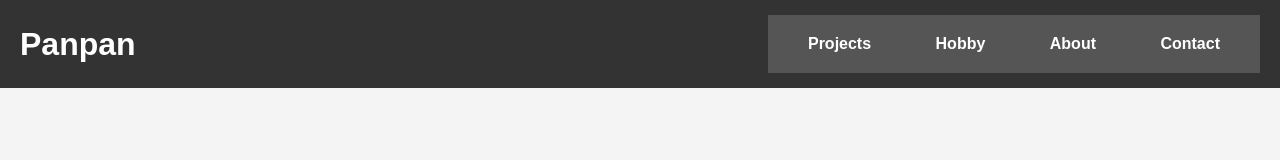
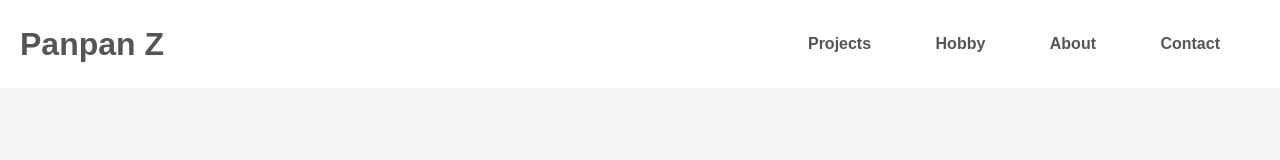
Before and after one commit to nierang/nierang.github.io, a plain HTML site: page index.html in a window 1280 px wide. Drawn offline with Linux system fonts and the light colour scheme.

Commit message:
Update index.html

```diff
--- a/index.html
+++ b/index.html
@@ -13,7 +13,7 @@
         }
 
         header {
-            background-color: #333;
+            background-color: #fff;
             padding: 15px 20px;
             display: flex;
             justify-content: space-between;
@@ -21,34 +21,30 @@
         }
 
         header h1 {
-            color: #fff;
+            color: #555;
             margin: 0;
         }
 
         nav {
             text-align: right;
-            background-color: #555;
+            background-color: #fff;
             padding: 10px;
         }
 
         nav a {
             text-decoration: none;
-            color: #fff;
+            color: #555;
             padding: 10px 20px;
             margin: 0 10px;
             font-weight: bold;
             display: inline-block;
-        }
-
-        nav a:hover {
-            background-color: #777;
         }
     </style>
 </head>
 <body>
 
 <header>
-    <h1>Panpan</h1>
+    <h1>Panpan Z</h1>
     <nav>
         <a href="#projects">Projects</a>
         <a href="#hobby">Hobby</a>
```
